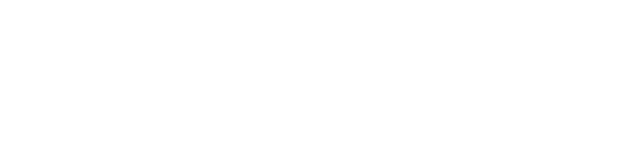
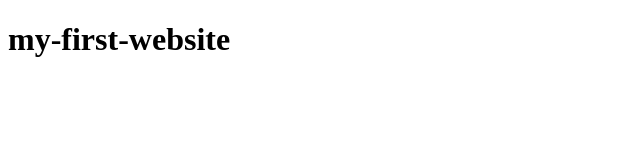
Before and after one commit to rakibulislam7253/my-first-website, a plain HTML site: page index.html in a window 1280 px wide. Shown: the whole page, without its empty margins (0-640 px from the left). Drawn offline with Linux system fonts and the light colour scheme.

Commit message:
Update index.html

```diff
--- a/index.html
+++ b/index.html
@@ -7,6 +7,6 @@
     <title>my-first-website</title>
 </head>
 <body>
-
+    <h1>my-first-website</h1>
 </body>
 </html>
```
